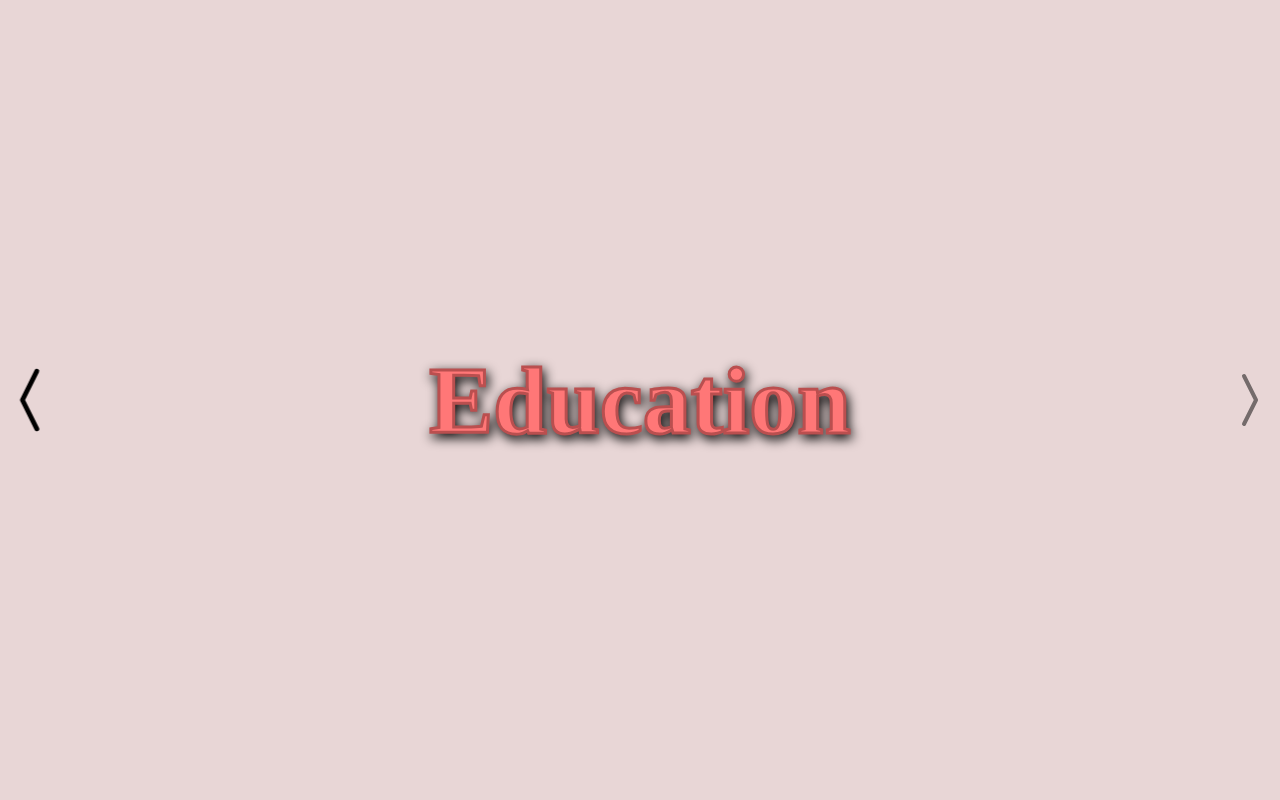
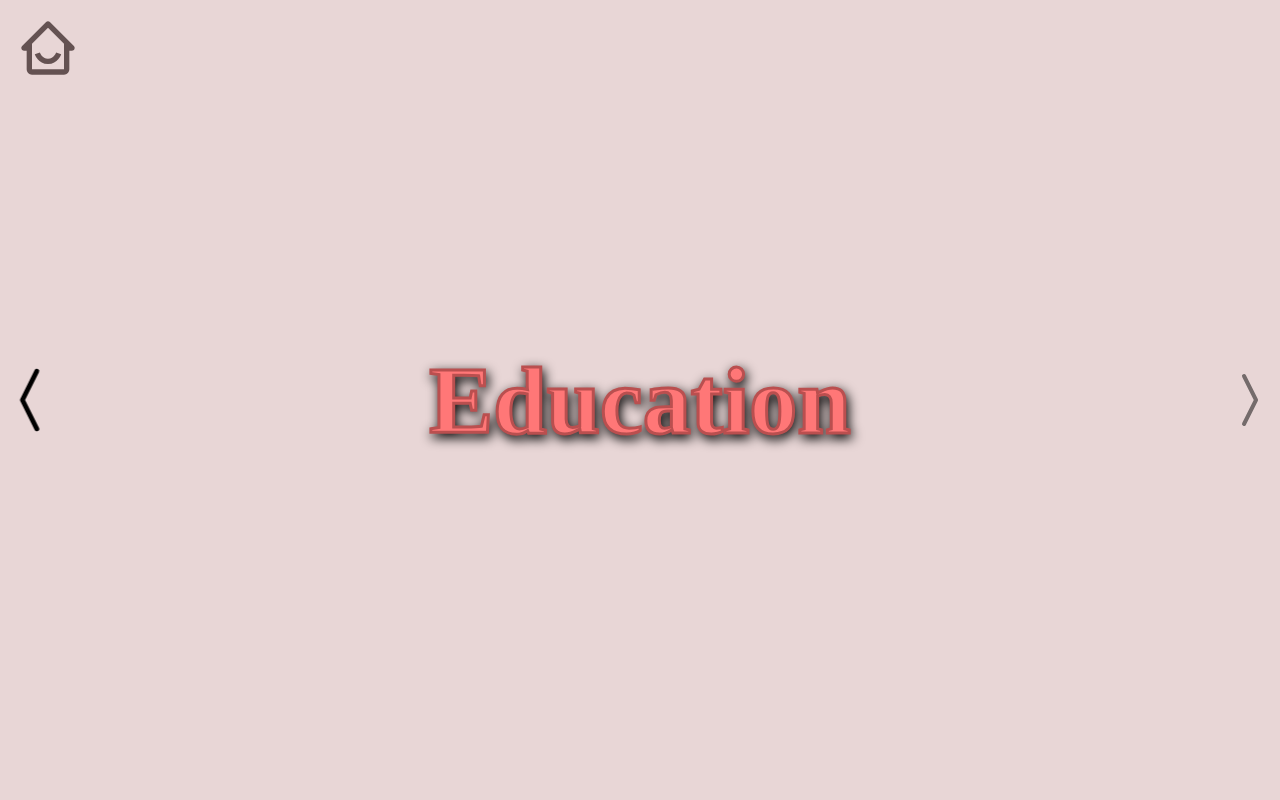
Before and after one commit to MeanMangosteen/aashwin.wtf, a React (Create React App) app: page /cv in a window 1280 px wide. Shown: the top 800 px of the page. Built offline with nearby package versions, Linux system fonts and the light colour scheme; grey boxes are pictures that could not be loaded.

Commit message:
Add session state for intro text.

```diff
--- a/package.json
+++ b/package.json
@@ -16,7 +16,7 @@
     "react-app-rewire-styled-components": "^3.0.2",
     "react-dom": "^16.13.1",
     "react-flatten-children": "^1.1.2",
-    "react-icons": "^3.10.0",
+    "react-icons": "^3.11.0",
     "react-router-dom": "^5.2.0",
     "react-scripts": "3.4.1",
     "react-sizeme": "^2.6.12",
--- a/src/App.tsx
+++ b/src/App.tsx
@@ -1,10 +1,13 @@
 import React from "react";
-import styled, { keyframes } from "styled-components";
+import styled, { keyframes, css } from "styled-components";
 import { BrowserRouter, Switch, Route } from "react-router-dom";
 import { Home } from "./Home/Home";
 import { createGlobalStyle } from "styled-components";
 import { Test } from "./Test";
 import { CV } from "./CV/CV";
+import { BiHomeSmile } from "react-icons/bi";
+import { BaseLink } from "./utils/helpers";
+import { hoverGrow } from "./utils/styles";
 
 const Explode = keyframes`
 from {
@@ -37,19 +40,49 @@ const GlobalStyle = createGlobalStyle`
 
 function App() {
   return (
-    <AppContainer>
-      <GlobalStyle />
-      <Background />
-      <BrowserRouter>
+    <BrowserRouter>
+      <HomeButton />
+      <AppContainer>
+        <GlobalStyle />
+        <Background />
         <Switch>
           <Route exact path="/" component={Home} />
           <Route exact path="/cv" component={CV} />
           <Route exact path="/test" component={Test} />
         </Switch>
-      </BrowserRouter>
-    </AppContainer>
+      </AppContainer>
+    </BrowserRouter>
   );
 }
+
+const HomeButton = () => {
+  return (
+    <BaseLink to="/">
+      <HomeButtonContainer>
+        <HomeButtonIcon />
+      </HomeButtonContainer>
+    </BaseLink>
+  );
+};
+
+const HomeButtonContainer = styled.div`
+  position: fixed;
+  top: 0;
+  left: 0;
+  height: 4rem;
+  width: 4rem;
+  margin: 1rem;
+  z-index: 100;
+  mix-blend-mode: difference;
+  color: #848484;
+  ${hoverGrow}
+`;
+
+const HomeButtonIcon = styled(BiHomeSmile)`
+  height: 100%;
+  width: 100%;
+  object-fit: contain;
+`;
 
 const AppContainer = styled.div`
   overflow: hidden;
--- a/src/Home/Home.tsx
+++ b/src/Home/Home.tsx
@@ -1,4 +1,4 @@
-import React from "react";
+import React, { useCallback } from "react";
 import styled, { keyframes } from "styled-components";
 import { Catwalk, WalkingCat } from "../utils/Catwalk";
 import { centerContent } from "../utils/styles";
@@ -8,14 +8,17 @@ import ToolboxSVG from "../images/toolbox.svg";
 import { WebsiteBadge } from "./WebsiteBadge";
 
 export const Home = () => {
+  const handleIntroTextFinish = useCallback(() => {
+    sessionStorage.setItem("intro-finished", "true");
+  }, []);
+
   return (
     <HomeContainer>
-      {/* <ActualHome /> */}
-      <Catwalk>
+      {sessionStorage.getItem("intro-finished") === "true" ? (
+        <ActualHome />
+      ) : (
+        <Catwalk onFinish={handleIntroTextFinish}>
           <WalkingCat>{""}</WalkingCat>
-        <WalkingCat>
-          <IntroText>hi.</IntroText>
-        </WalkingCat>
           <WalkingCat>
             <IntroText>welcome to</IntroText>
           </WalkingCat>
@@ -23,6 +26,7 @@ export const Home = () => {
             <ActualHome />
           </WalkingCat>
         </Catwalk>
+      )}
     </HomeContainer>
   );
 };
--- a/src/utils/Catwalk.tsx
+++ b/src/utils/Catwalk.tsx
@@ -22,12 +22,12 @@ export const Catwalk = ({
 
   useEffect(() => {
     if (isFinished) return;
-    if (childCount > children.length) {
-      onFinish && onFinish();
-      setIsFinished(true);
-      return;
-    }
     const timer = setTimeout(() => {
+      if (childCount === children.length - 1) {
+        onFinish && onFinish();
+        setIsFinished(true);
+        return;
+      }
       visibleChildren[childCount] = true;
       setVisibleChildren([...visibleChildren]);
       childCount < children.length - 1 && setChildCount(childCount + 1);
--- a/src/utils/styles.tsx
+++ b/src/utils/styles.tsx
@@ -45,3 +45,10 @@ export const CSSDividerBottom = ({
     }
   `;
 };
+
+export const hoverGrow = css`
+  &:hover {
+    transform: scale(1.2);
+  }
+  transition: transform 200ms ease-out;
+`;
```
Also changed, not shown: 1 other file (tests, documents, lock files or other folders). Lines whose indentation alone changed are shown as unchanged.
